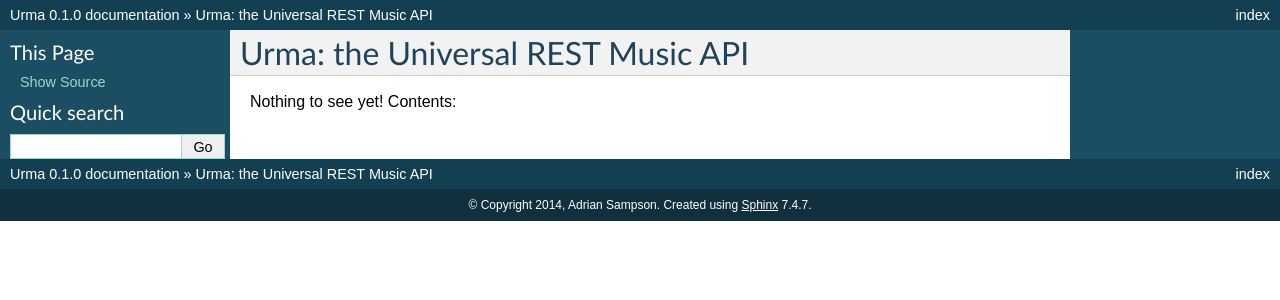
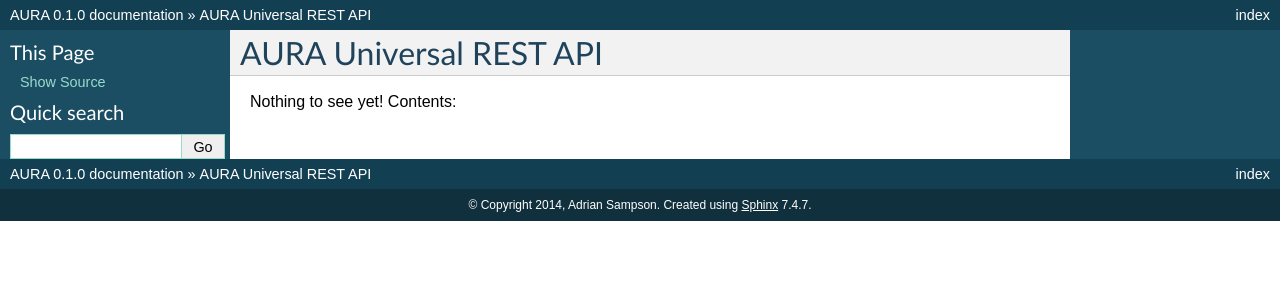
Before and after one commit to beetbox/aura, a Sphinx documentation site: the page built from docs/index.rst, in a window 1280 px wide. Shown: the top 300 px of the page. Built offline with Sphinx 7.4.7, drawn with Linux system fonts in a browser that asks for light colours.

Commit message:
Now AURA

```diff
--- a/docs/conf.py
+++ b/docs/conf.py
@@ -2,7 +2,7 @@
 master_doc = 'index'
 exclude_patterns = ['_build']
 
-project = u'Urma'
+project = u'AURA'
 copyright = u'2014, Adrian Sampson'
 
 version = '0.1'
--- a/docs/index.rst
+++ b/docs/index.rst
@@ -1,5 +1,5 @@
-Urma: the Universal REST Music API
-==================================
+AURA Universal REST API
+=======================
 
 Nothing to see yet! Contents:
 
```
Also changed, not shown: 1 other file.
